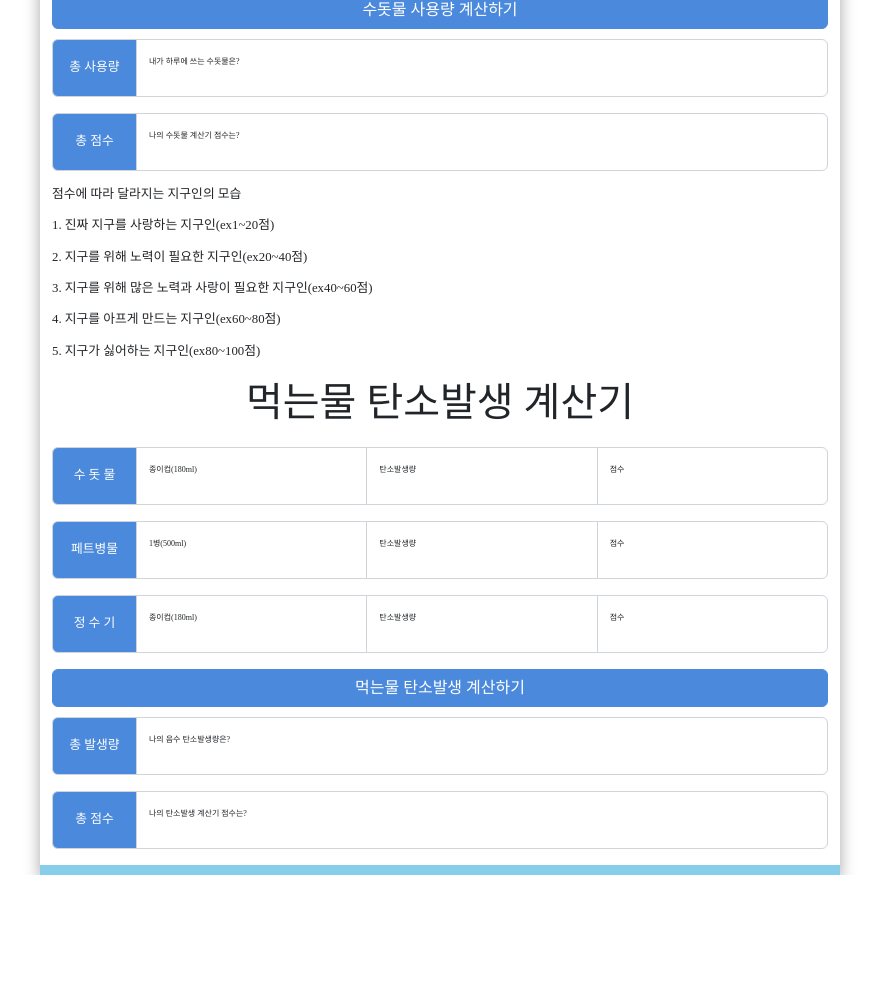
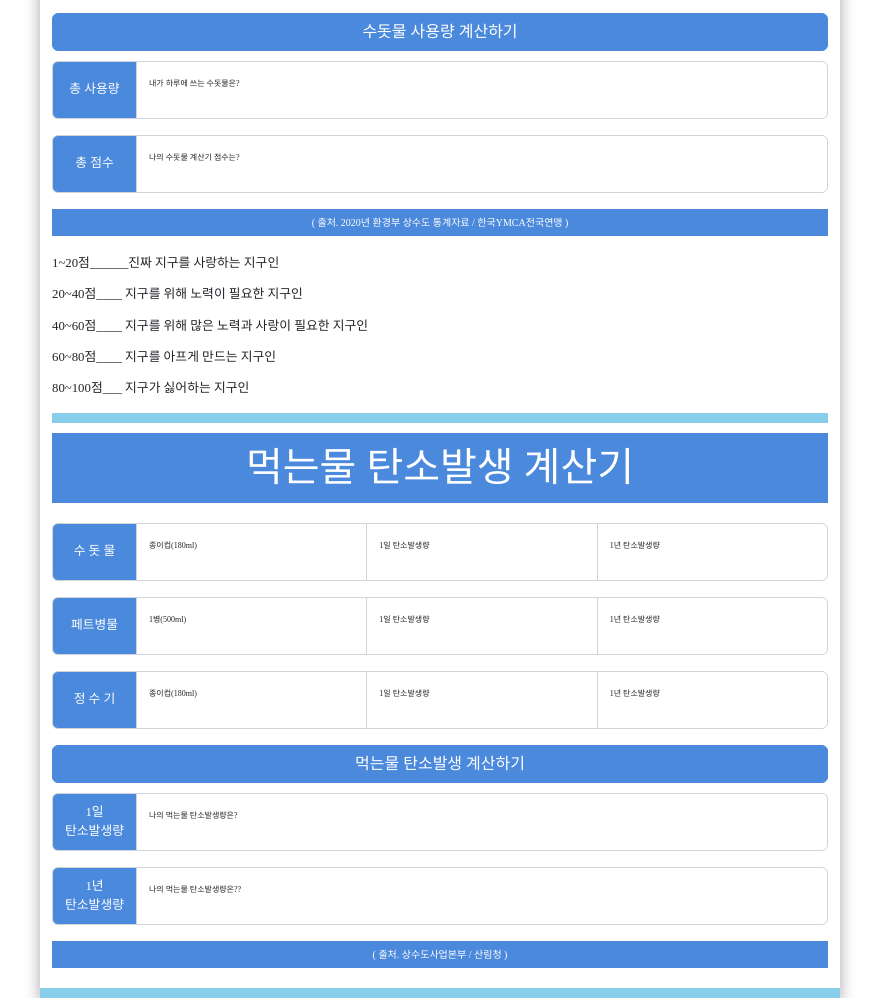
Before and after one commit to jong9999/tap-water, a plain HTML site: page index.html in a window 1280 px wide. Shown: the part 995-1993 px from the top of the page, without its empty margins (200-1079 px from the left). Before the commit the page ends 1870 px from the top, so only its background shows below. Drawn offline with nearby package versions, Linux system fonts and the light colour scheme; a web font is replaced by a local one.

Commit message:
new project

```diff
--- a/index.html
+++ b/index.html
@@ -35,7 +35,7 @@
     </div>
 
     <div class="input-group mb-3">
-      <span class="input-group-text">절 수 기 화 장 실</span>
+      <span class="input-group-text">화 장 실<br>(절 수 기)</span>
       <div class="form-floating">
         <input type="text" class="form-control" id="tap3" placeholder="Username">
         <label for="tap3">1일 횟수</label>
@@ -75,7 +75,7 @@
     </div>
 
     <div class="input-group mb-3">
-      <span class="input-group-text">손 씻 기 세숫대야 </span>
+      <span class="input-group-text">손 씻 기<br>(세숫대야)</span>
       <div class="form-floating">
         <input type="text" class="form-control" id="tap7" placeholder="Username">
         <label for="tap7">1일 횟수</label>
@@ -115,7 +115,7 @@
     </div>
 
     <div class="input-group mb-3">
-      <span class="input-group-text">절 수 기 사용 샤워</span>
+      <span class="input-group-text">샤 워<br>(절 수 기)</span>
       <div class="form-floating">
         <input type="text" class="form-control" id="tap11" placeholder="Username">
         <label for="tap11">1일 횟수</label>
@@ -135,7 +135,7 @@
     </div>
 
     <div class="input-group mb-3">
-      <span class="input-group-text">양 치 (컵 사용)</span>
+      <span class="input-group-text">양 치 <br> (컵 사용)</span>
       <div class="form-floating">
         <input type="text" class="form-control" id="tap13" placeholder="Username">
         <label for="tap13">1일 횟수</label>
@@ -155,7 +155,7 @@
     </div>
 
     <div class="input-group mb-3">
-      <span class="input-group-text">양 치 (컵 미사용)</span>
+      <span class="input-group-text">양 치 <br> (컵 미사용)</span>
       <div class="form-floating">
         <input type="text" class="form-control" id="tap15" placeholder="Username">
         <label for="tap15">1일 횟수</label>
@@ -195,7 +195,7 @@
     </div>
 
     <div class="input-group mb-3">
-      <span class="input-group-text">설 거 지 통 이용</span>
+      <span class="input-group-text">설 거 지 <br>(통 이용)</span>
       <div class="form-floating">
         <input type="text" class="form-control" id="tap19" placeholder="Username">
         <label for="tap19">1일 횟수</label>
@@ -274,16 +274,19 @@
       </div>
     </div>
 
+    <div class="ref">( 출처. 2020년 환경부 상수도 통계자료 / 한국YMCA전국연맹 )</div>
+
     <h2 class="text" >
-      <p>점수에 따라 달라지는 지구인의 모습</p>
-      <P>1. 진짜 지구를 사랑하는 지구인(ex1~20점)</p>
-      <p>2. 지구를 위해 노력이 필요한 지구인(ex20~40점)</p>
-      <p>3. 지구를 위해  많은 노력과 사랑이 필요한 지구인(ex40~60점)</p>
-      <p>4. 지구를 아프게 만드는 지구인(ex60~80점)</p>
-      <p>5. 지구가 싫어하는 지구인(ex80~100점)</p>
+      <P>1~20점______진짜 지구를 사랑하는 지구인</p>
+      <p>20~40점____ 지구를 위해 노력이 필요한 지구인</p>
+      <p>40~60점____ 지구를 위해  많은 노력과 사랑이 필요한 지구인</p>
+      <p>60~80점____ 지구를 아프게 만드는 지구인</p>
+      <p>80~100점___ 지구가 싫어하는 지구인</p>
     </h2>
 
-    <h1>먹는물 탄소발생 계산기</h1>
+    <div class="line"></div>
+
+    <h1 class="nav2">먹는물 탄소발생 계산기</h1>
 
     <div class="input-group mb-3">
       <span class="input-group-text">수 돗 물</span>
@@ -293,11 +296,11 @@
       </div>
       <div class="form-floating">
         <input type="text" class="form-control" id="co2-1" placeholder="Username">
-        <label for="co2-1">탄소발생량</label>
+        <label for="co2-1">1일 탄소발생량</label>
       </div>
       <div class="form-floating">
         <input type="text" class="form-control" id="co2score1" placeholder="Username">
-        <label for="co2score1">점수</label>
+        <label for="co2score1">1년 탄소발생량</label>
       </div>
     </div>
 
@@ -309,11 +312,11 @@
       </div>
       <div class="form-floating">
         <input type="text" class="form-control" id="co2-2" placeholder="Username">
-        <label for="co2-2">탄소발생량</label>
+        <label for="co2-2">1일 탄소발생량</label>
       </div>
       <div class="form-floating">
         <input type="text" class="form-control" id="co2score2" placeholder="Username">
-        <label for="co2score2">점수</label>
+        <label for="co2score2">1년 탄소발생량</label>
       </div>
     </div>
 
@@ -325,11 +328,11 @@
       </div>
       <div class="form-floating">
         <input type="text" class="form-control" id="co2-3" placeholder="Username">
-        <label for="co2-3">탄소발생량</label>
+        <label for="co2-3">1일 탄소발생량</label>
       </div>
       <div class="form-floating">
         <input type="text" class="form-control" id="co2score3" placeholder="Username">
-        <label for="co2score3">점수</label>
+        <label for="co2score3">1년 탄소발생량</label>
       </div>
     </div>
 
@@ -338,20 +341,21 @@
     </div>
 
     <div class="input-group mb-3">
-      <span class="input-group-text">총 발생량</span>
+      <span class="input-group-text">1일 <br>탄소발생량</span>
       <div class="form-floating">
         <input type="text" class="form-control" id="sum2" placeholder="Username">
-        <label for="sum2">나의 음수 탄소발생량은?</label>
+        <label for="sum2">나의 먹는물 탄소발생량은?</label>
       </div>
     </div>
 
     <div class="input-group mb-3">
-      <span class="input-group-text">총 점수</span>
+      <span class="input-group-text">1년 <br>탄소발생량</span>
       <div class="form-floating">
         <input type="text" class="form-control" id="sum3" placeholder="Username">
-        <label for="sum3">나의 탄소발생 계산기 점수는?</label>
+        <label for="sum3">나의 먹는물 탄소발생량은??</label>
       </div>
     </div>
+    <div class="ref">( 출처. 상수도사업본부 / 산림청 )</div>
 
   </section>
 
--- a/main.js
+++ b/main.js
@@ -239,4 +239,14 @@ function multi2 () {
     document.getElementById("sum2").value = "숫자를 입력하세요.";
   }
 
+  let tree1 = parseFloat(coto1) * 365 / 1000;
+  let tree2 = parseFloat(coto2) * 365 / 1000;
+  let tree3 = parseFloat(coto3) * 365 / 1000;
+
+  document.getElementById("co2score1").value = `${tree1.toFixed(3)} kg`
+  document.getElementById("co2score2").value = `${tree2.toFixed(1)} kg`
+  document.getElementById("co2score3").value = `${tree3.toFixed(1)} kg`
+
+  document.getElementById("sum3").value = `${tree1+tree2+tree3} kg`;
+
 }
--- a/style.css
+++ b/style.css
@@ -1,12 +1,12 @@
 @font-face {
-  font-family: 'SBAggroB';
-  src: url('https://cdn.jsdelivr.net/gh/projectnoonnu/noonfonts_2108@1.1/SBAggroB.woff') format('woff');
-  font-weight: normal;
+  font-family: 'LINESeedKR-Bd';
+  src: url('https://cdn.jsdelivr.net/gh/projectnoonnu/noonfonts_11-01@1.0/LINESeedKR-Bd.woff2') format('woff2');
+  font-weight: 700;
   font-style: normal;
 }
 
 body {
-  font-family: "SBAggroB";
+  font-family: "LINESeedKR-Bd";
 }
 
 .container {
@@ -53,3 +53,31 @@ label {
     font-size: 80%;
     text-align: left;
   }
+
+  .ref {
+    border: 1px solid #4B89DC;
+    background-color: #4B89DC;
+    color: white;
+    padding: 5px;
+    font-size: 10px;
+    margin-bottom: 20px;
+  }
+
+  .nav1 {
+    border:1px solid #4B89DC;
+    background-color: #4B89DC;
+    color: white;
+    padding: 10px;
+  }
+
+  .nav2 {
+    border: 1px solid #4B89DC;
+    background-color: #4B89DC;
+    color: white;
+    padding: 10px;
+    margin-top: 10px;
+  }
+
+  .line {
+    border: 5px solid skyblue;
+  }
```
